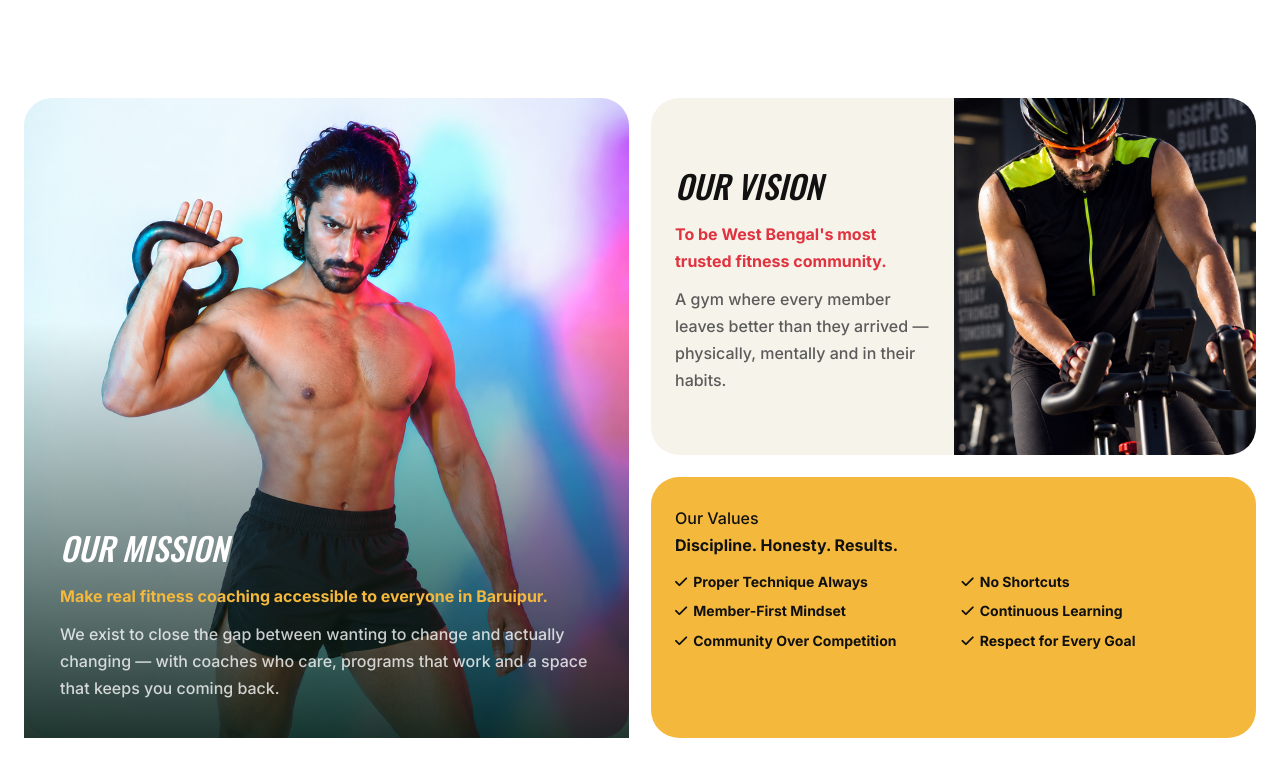
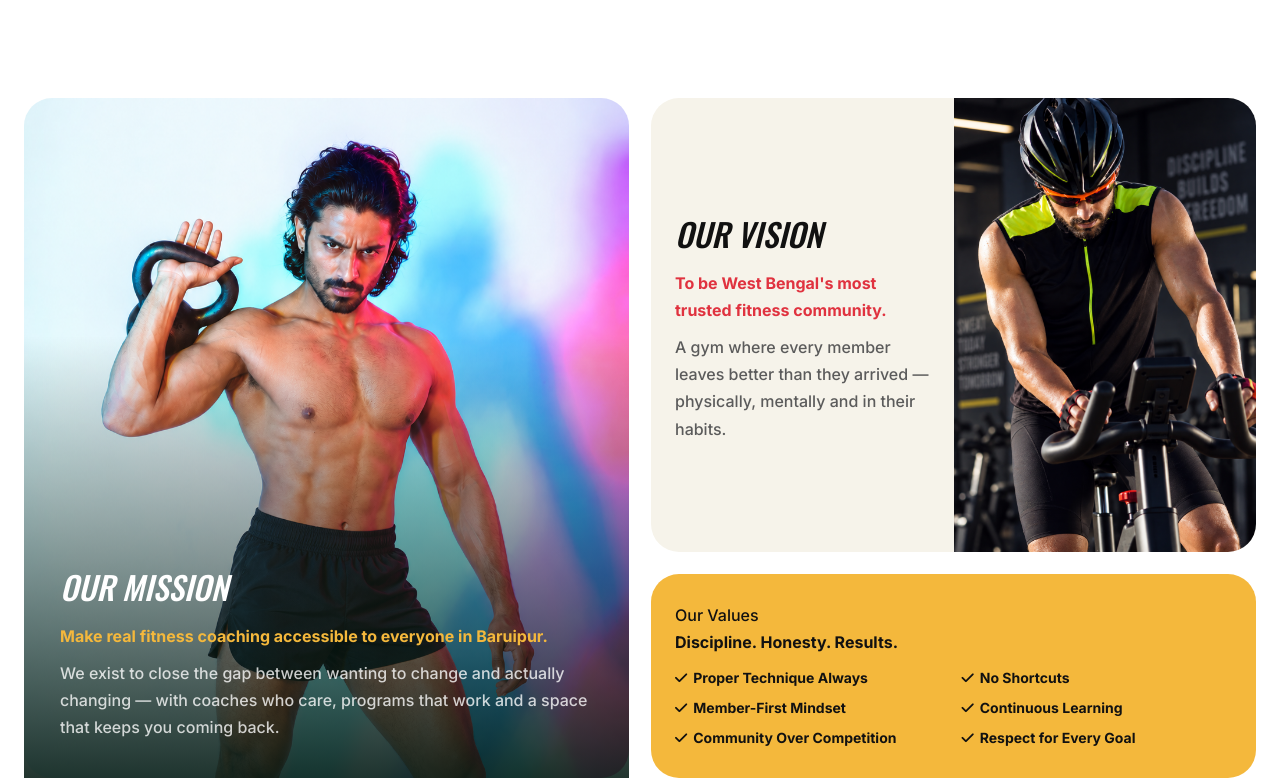
Before and after one commit to devkukutfarm/official_website_irronprit, a Next.js app: page /about in a window 1280 px wide. Shown: the part 2096-2876 px from the top of the page. Built offline with nearby package versions, Linux system fonts and the light colour scheme.

Commit message:
about page update

```diff
--- a/src/app/about/page.tsx
+++ b/src/app/about/page.tsx
@@ -205,10 +205,14 @@ export default function AboutPage() {
                     mentally and in their habits.
                   </p>
                 </div>
-                <div
-                  className="mvv-photo"
-                  style={{ backgroundImage: 'url(/images/Characters/8.png)', minHeight: 220 }}
-                />
+                <div className="mvv-photo">
+                  {/* eslint-disable-next-line @next/next/no-img-element */}
+                  <img
+                    src="/images/Characters/8.png"
+                    alt="IRONPRIT vision"
+                    style={{ width: '100%', height: '100%', objectFit: 'cover', display: 'block' }}
+                  />
+                </div>
               </div>
 
               <div style={{ background: 'var(--gold)', borderRadius: 28, padding: '28px 24px' }}>
--- a/src/app/globals.css
+++ b/src/app/globals.css
@@ -602,6 +602,7 @@ ul { margin: 0; padding: 0; list-style: none; }
 .mvv-split .mvv-copy { padding: 28px 24px; display: flex; flex-direction: column; justify-content: center; }
 .mvv-split .mvv-copy p:last-child { margin: 0; color: var(--muted); }
 .mvv-photo { background-size: cover; background-position: center; min-height: 220px; }
+.mvv-photo img { width: 100%; height: 100%; object-fit: cover; display: block; }
 .value-list { display: grid; grid-template-columns: 1fr 1fr; gap: 6px 16px; }
 .value-list li { font-weight: 700; font-size: 14px; }
 
@@ -835,6 +836,8 @@ body.lightbox-open { overflow: hidden; }
   .class-hero-media { padding: 0 24px 36px; }
   .about-hero-media { padding: 0 24px 36px; }
   .mvv-mission { min-height: 420px; }
+  .mvv-photo { min-height: 0; }
+  .mvv-photo img { height: auto; }
   .hero-copy { padding: 60px 7% 40px; }
   .hero-media { min-height: 420px; }
   .book-card { left: 24px; bottom: 24px; }
```
